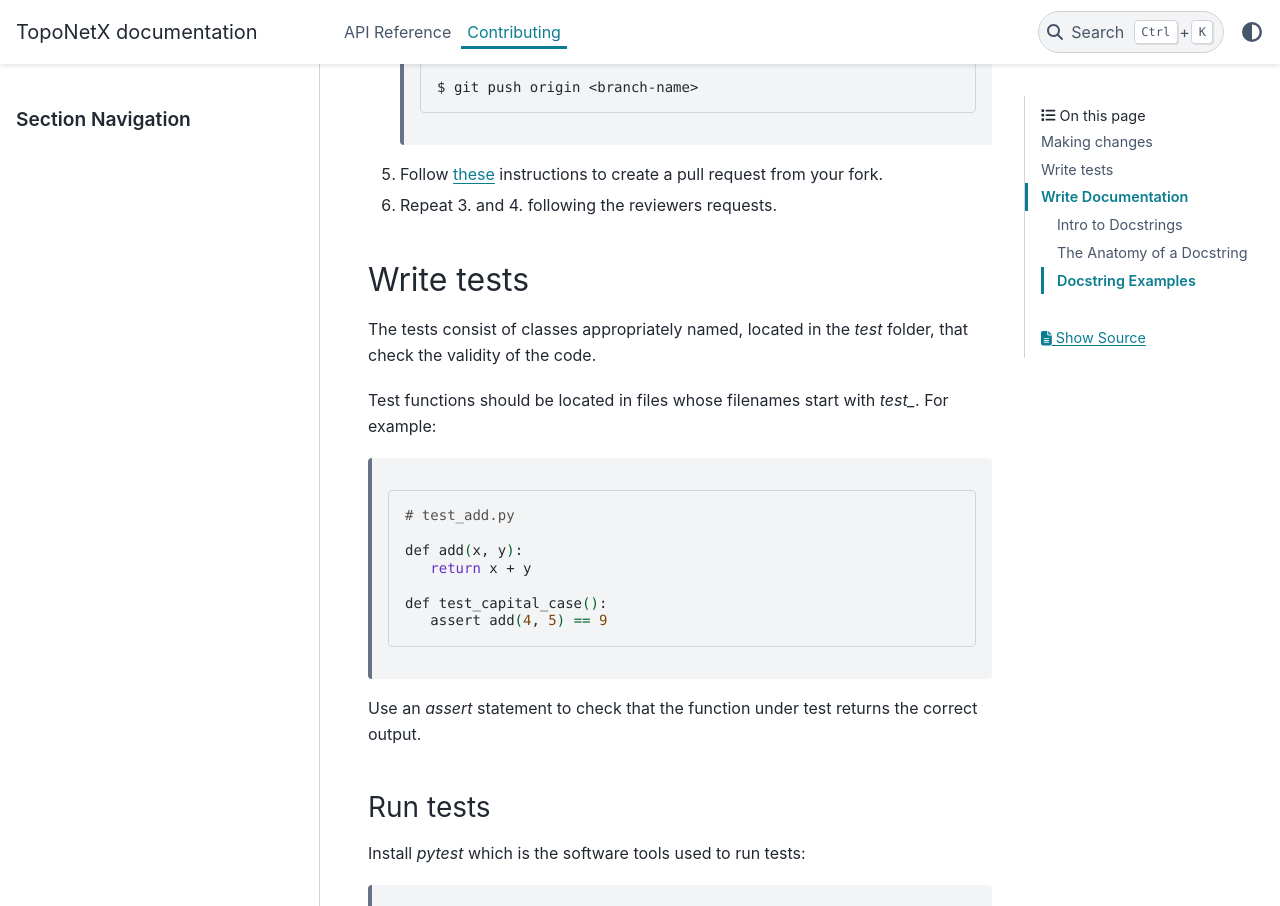
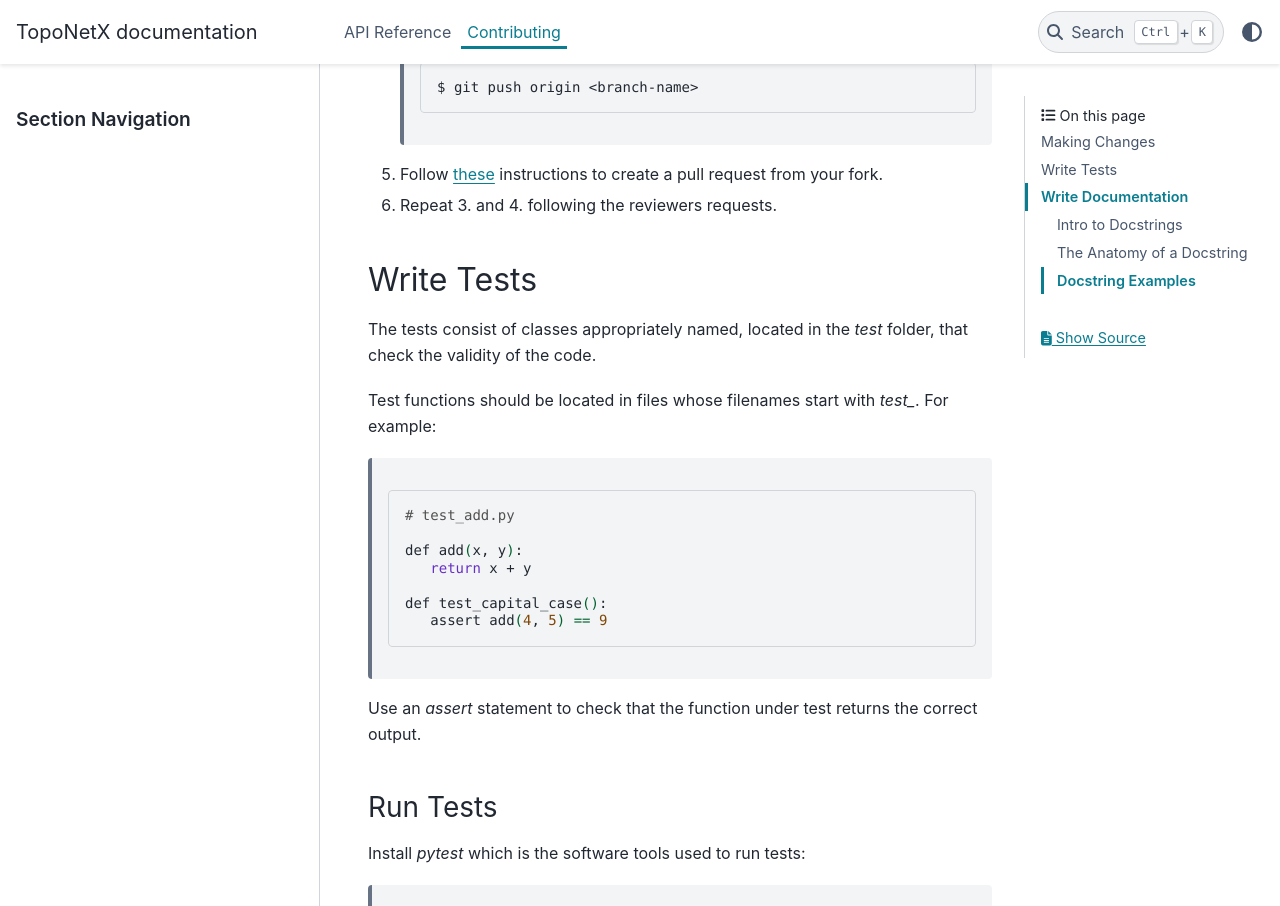
Before and after one commit to pyt-team/TopoNetX, a Sphinx documentation site: the page built from docs/contributing/index.rst, in a window 1280 px wide and 1400 px high, scrolled down 1192 px. Shown: the top 906 px of the window. Built offline with Sphinx 7.4.7 and the PyData theme 0.15.4, drawn with Linux system fonts in a browser that asks for light colours; pages that are not in the unit, such as notebooks, are missing from menus; some of the changed text lies outside the part shown.

```diff
--- a/docs/contributing/index.rst
+++ b/docs/contributing/index.rst
@@ -10,7 +10,7 @@ process for both novice and experienced contributors.
 `TopoNetX <https://github.com/pyt-team/TopoNetX>`_ is a
 community effort, and everyone is welcome to contribute.
 
-Making changes
+Making Changes
 --------------
 
 The preferred way to contribute to toponetx is to fork the `upstream
@@ -51,7 +51,7 @@ Follow these steps before submitting a PR:
 
 #. Repeat 3. and 4. following the reviewers requests.
 
-Write tests
+Write Tests
 -----------
 
 The tests consist of classes appropriately named, located in the `test` folder, that check the validity of the code.
@@ -70,7 +70,7 @@ Test functions should be located in files whose filenames start with `test_`. Fo
 
 Use an `assert` statement to check that the function under test returns the correct output.
 
-Run tests
+Run Tests
 ~~~~~~~~~
 
 Install `pytest` which is the software tools used to run tests:
```
